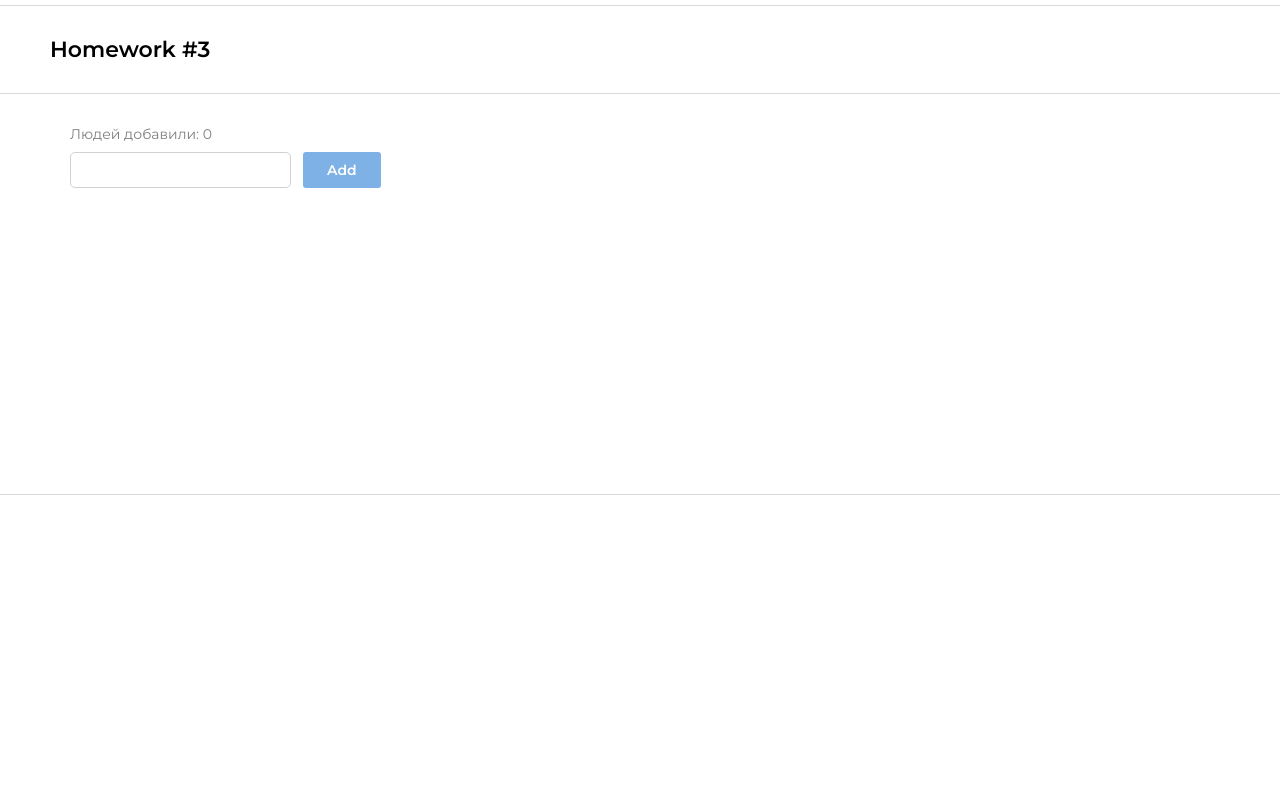
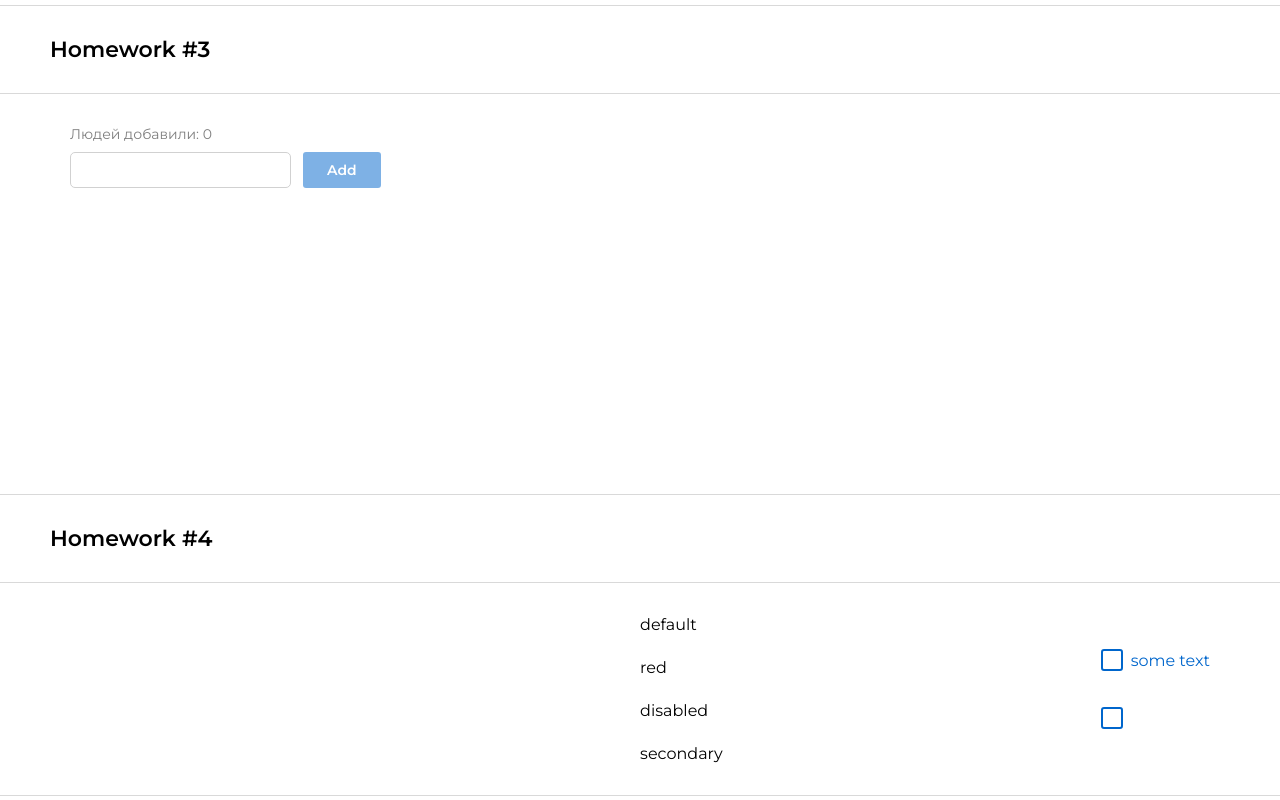
Before and after one commit to rzalyaev/hws2, a React (Create React App) app: page / in a window 1280 px wide. Shown: the part 906-1706 px from the top of the page. Before the commit the page ends 1431 px from the top, so only its background shows below. Built offline with nearby package versions, Linux system fonts and the light colour scheme.

Commit message:
Uncomment HW4 component

```diff
--- a/src/s1-main/App.tsx
+++ b/src/s1-main/App.tsx
@@ -3,6 +3,7 @@
 import HW1 from '../s2-homeworks/hw01/HW1'
 import HW2 from '../s2-homeworks/hw02/HW2'
 import HW3 from "../s2-homeworks/hw03/HW3";
+import HW4 from '../s2-homeworks/hw04/HW4';
 
 function App() {
     return (
@@ -10,8 +11,8 @@
             <HW1/>
             <HW2/>
             <HW3/>
+            <HW4/>
             {/*раскомментировать по ходу выполнения*/}
-            {/*<HW4/>*/}
 
             {/*при выполнении дз 5 и более - закомментировать здесь дз 1-4, так как они есть внутри дз 5*/}
             {/*<HW5/>*/}
```
